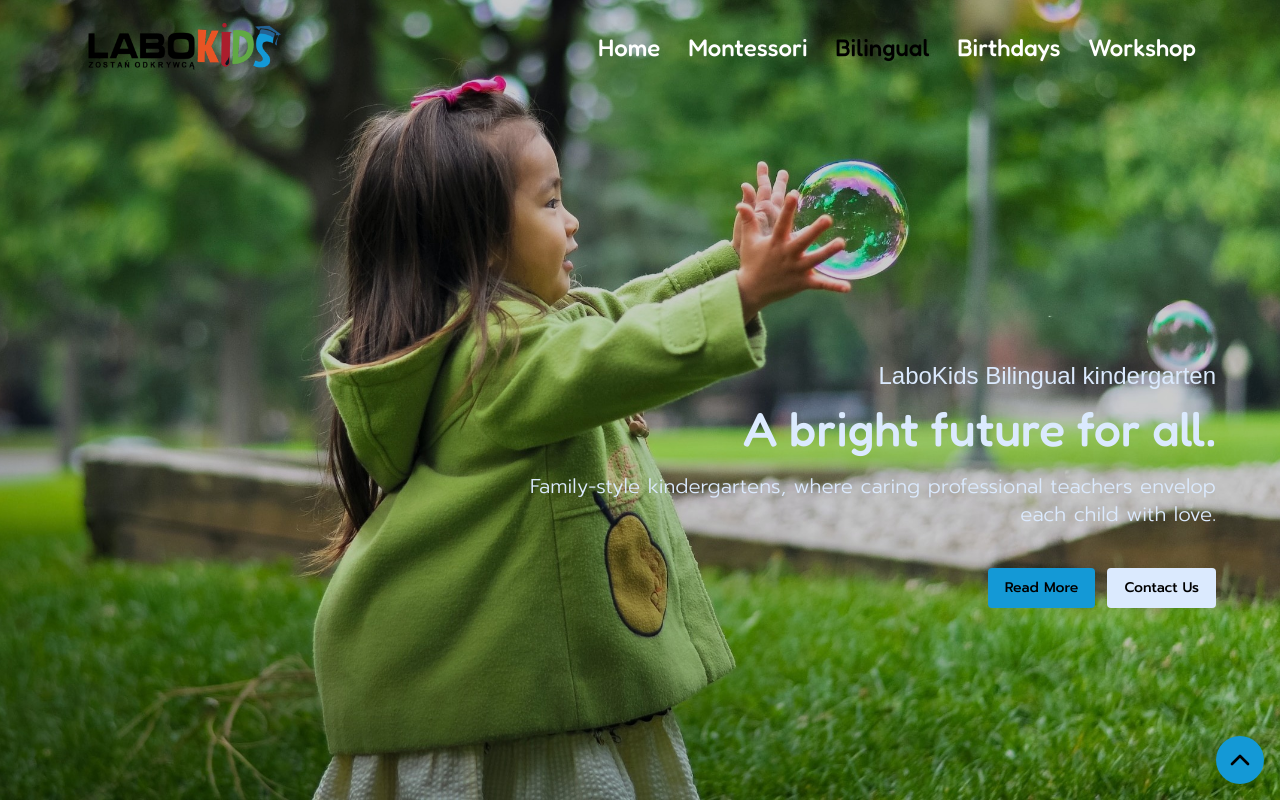
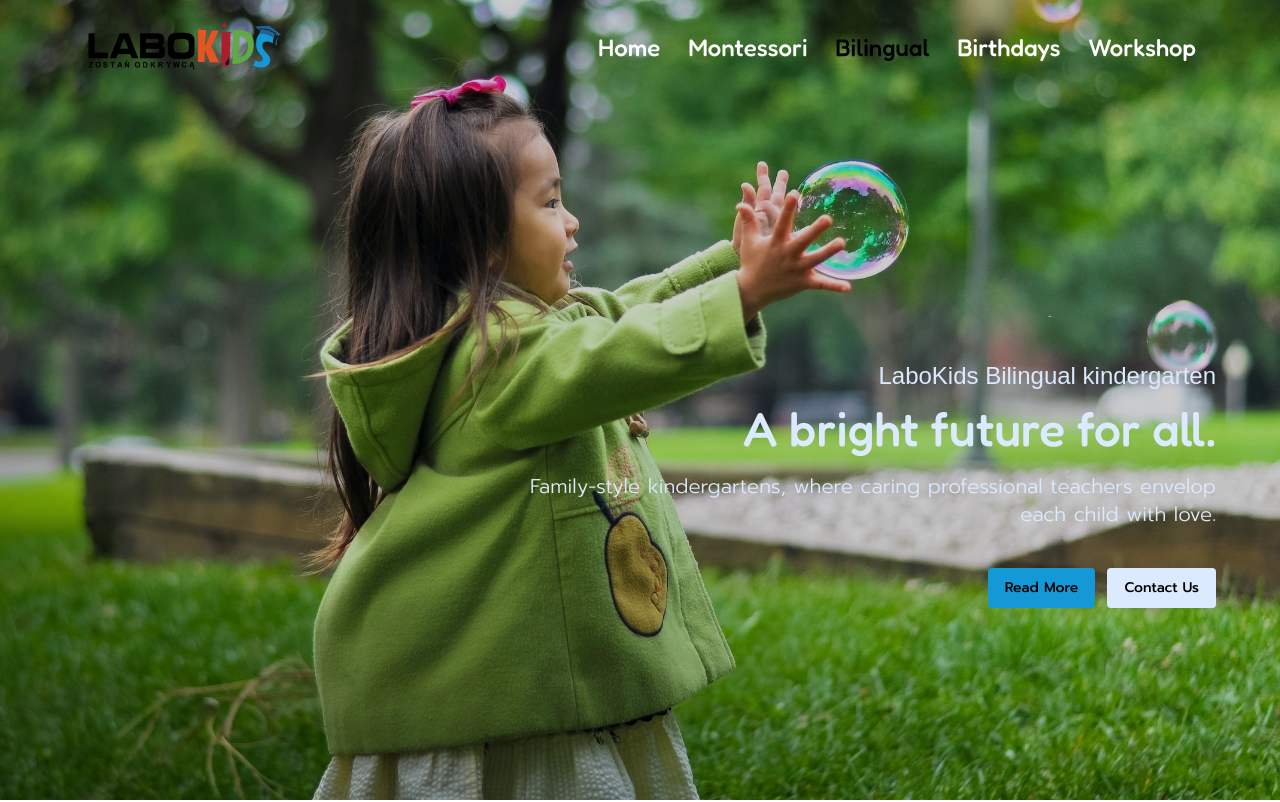
Before and after one commit to exelimpichment/labokids, a Next.js app: page /bilingual in a window 1280 px wide. Shown: the top 802 px of the page. Built offline with nearby package versions, Linux system fonts and the light colour scheme; a web font is replaced by a local one.

Commit message:
scroll to top bug fix

```diff
--- a/src/app/common/buttonsHero.tsx
+++ b/src/app/common/buttonsHero.tsx
@@ -20,7 +20,7 @@ const ButtonsHero: React.FC<IButtonsHero> = ({ buttonsPosition = 'start' }) => {
   useEffect(() => {
     const observer = new IntersectionObserver(
       ([entry]) => {
-        setIsIntersecting(entry.isIntersecting);
+        setIsIntersecting(!entry.isIntersecting);
       },
       { threshold: 0 }
     );
```
